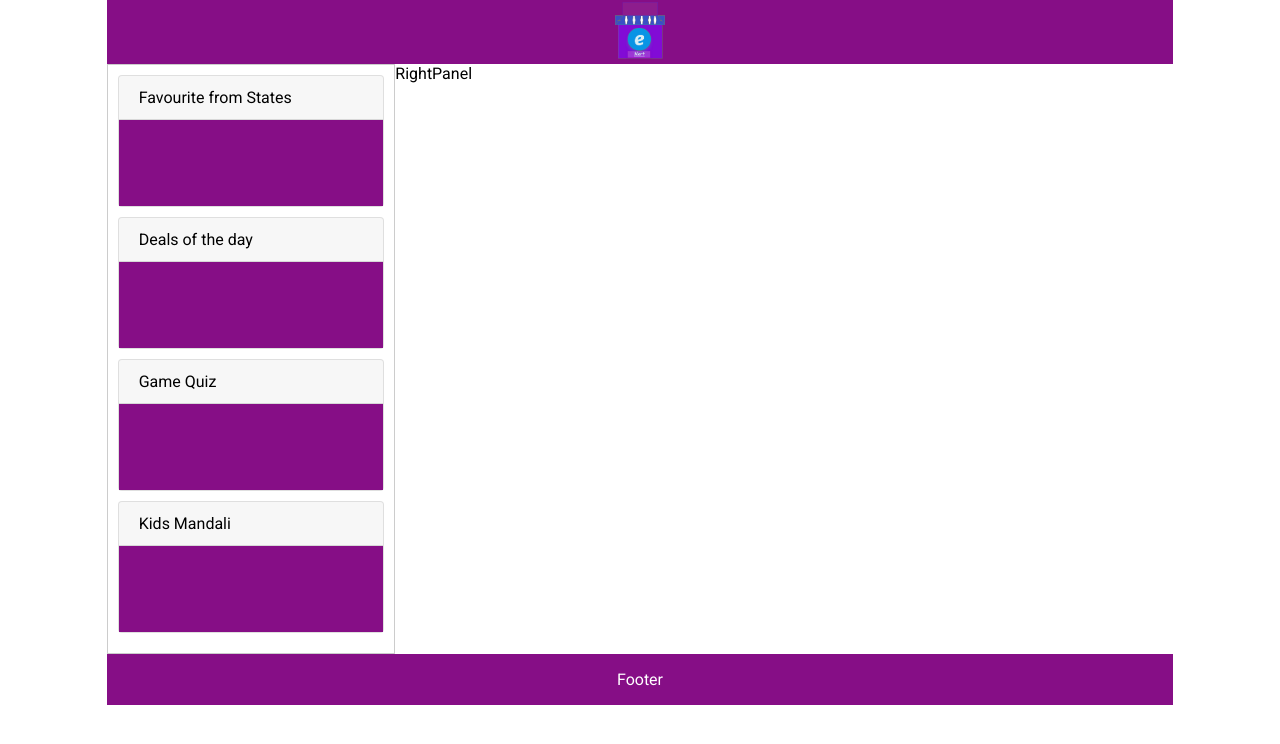
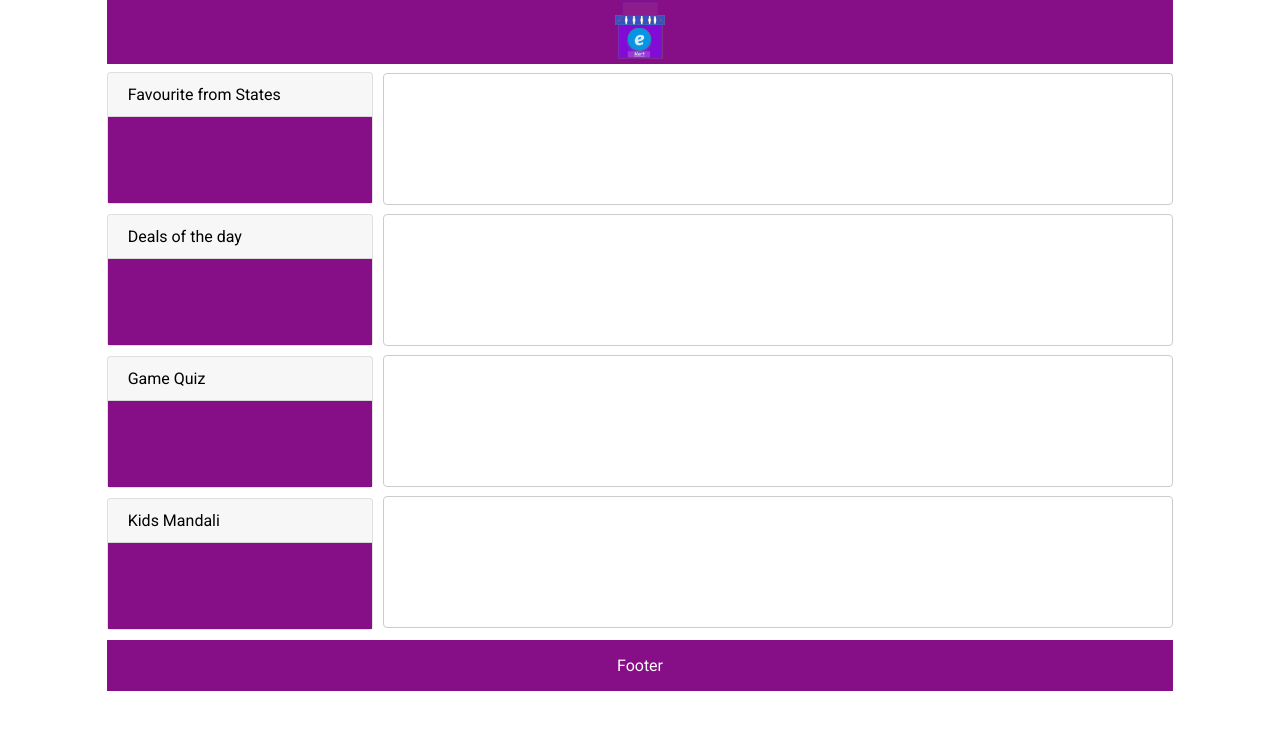
Before and after one commit to Techwarriors2020/React-UI, a React (Create React App) app: page /landingpage in a window 1280 px wide. Shown: the top 744 px of the page. Built offline with nearby package versions, Linux system fonts and the light colour scheme.

Commit message:
scroll added

```diff
--- a/sass/main.scss
+++ b/sass/main.scss
@@ -58,21 +58,29 @@ margin:0 auto;
   }
 
 .ekutumb-left-panel{
-      border: 1px solid $grey;
+      border: 0px solid $grey;
       float: left;
-      padding: 10px;
+      padding-top: 8px;
       height: 100%;
       min-height: 300px;
 }
 
 .ekutumb-right-panel{
-  border: 1px solid #ccc;
+  border: 0px solid #ccc;
     float: left;
     min-height: 320px;
     clear: right;
-    width: 81%;
   }
-
+  .ekutumb-gallery-container{
+    height: 130px;
+    width: 98.5%;
+    border: 1px solid #ccc;
+    margin-bottom: 8px;
+    margin-top: 9px;
+    padding-left: 0px;
+    border-radius: 4px;
+    margin-left: 10px;
+    }
 
   .header-logo {
     background-image: url("../assets/images/logo.png");
@@ -151,6 +159,9 @@ margin:0 auto;
   }
 }
 
+
+
+
 // .ekutumb-footer  {
 //   display: flex;
 //   justify-content: space-between;
--- a/src/modules/landingpage/components/landingPage.component.tsx
+++ b/src/modules/landingpage/components/landingPage.component.tsx
@@ -1,5 +1,5 @@
 
-import React from 'react';
+import React , {Fragment} from 'react';
 import LeftPanel from  '../../../common-components/leftPanel.component';
 import RightPanel from  '../../../common-components/rightPanel.component';
 import Cards,{CardBody, CardHeader} from '../../../stories/components/molecules/cards/cards';
@@ -21,12 +21,18 @@ const LandingPage: React.FC<ILandingPageProps> = ({ children, ...props }) => {
         return   <Cards title='card' key ={i} className='ekutumb-card'>
                     <CardHeader className="ekutumb-card-header"><span>{item.card}</span></CardHeader>
                     <CardBody className='ekutumb-card-body ekutumb-bg-purple'>
-
                     </CardBody>
                     </Cards>;
               })}
             </LeftPanel>
-                <RightPanel className='ekutumb-col-8'>RightPanel</RightPanel>
+                <RightPanel className='ekutumb-right-panel ekutumb-col-9'>
+                {constants.landingPage.cardsArr.map(function(item, i){
+        return   <Fragment  key ={i}>
+                  <div className='ekutumb-gallery-container'></div>
+                </Fragment>
+              })}
+
+                </RightPanel>
             </div>
                  </div>
     );
--- a/src/styles/main.css
+++ b/src/styles/main.css
@@ -884,18 +884,27 @@ body {
   bottom: 10px; }
 
 .ekutumb-left-panel {
-  border: 1px solid #ccc;
+  border: 0px solid #ccc;
   float: left;
-  padding: 10px;
+  padding-top: 8px;
   height: 100%;
   min-height: 300px; }
 
 .ekutumb-right-panel {
-  border: 1px solid #ccc;
+  border: 0px solid #ccc;
   float: left;
   min-height: 320px;
-  clear: right;
-  width: 81%; }
+  clear: right; }
+
+.ekutumb-gallery-container {
+  height: 130px;
+  width: 98.5%;
+  border: 1px solid #ccc;
+  margin-bottom: 8px;
+  margin-top: 9px;
+  padding-left: 0px;
+  border-radius: 4px;
+  margin-left: 10px; }
 
 .header-logo {
   background-image: url("../assets/images/logo.png");
```
